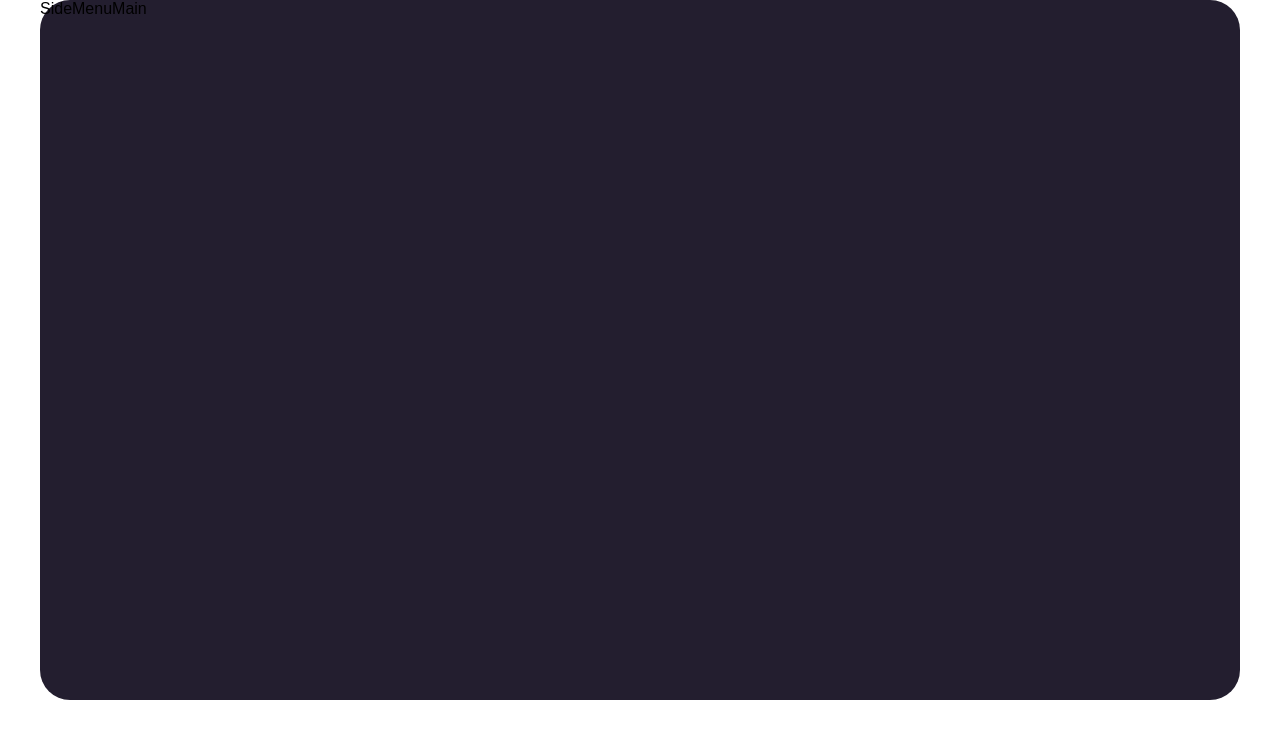
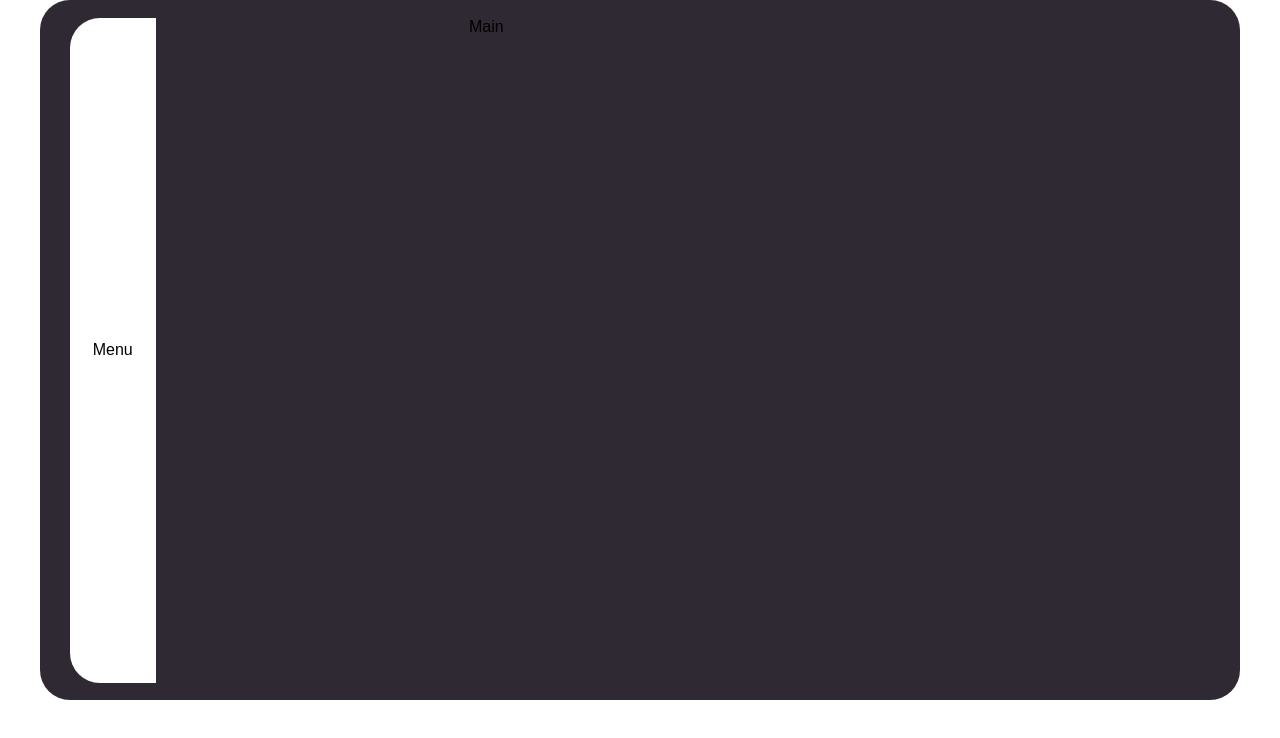
Before and after one commit to kraig-hebert/chat, a React (Create React App) app in the folder client/: page / in a window 1280 px wide. Shown: the top 738 px of the page. Built offline with nearby package versions, Linux system fonts and the light colour scheme.

Commit message:
set up Menu component

```diff
--- a/client/src/components/main/Main.jsx
+++ b/client/src/components/main/Main.jsx
@@ -6,7 +6,7 @@ import { useStyles } from './mainStyles';
 const Main = (props) => {
   const {} = props;
   const classes = useStyles();
-  return <div>Main</div>;
+  return <div className={classes.main}>Main</div>;
 };
 
 Main.propTypes = {};
--- a/client/src/components/main/mainStyles.js
+++ b/client/src/components/main/mainStyles.js
@@ -1,3 +1,9 @@
 import { createUseStyles } from 'react-jss';
 
-export const useStyles = createUseStyles({});
+export const useStyles = createUseStyles({
+  main: {
+    display: 'flex',
+    width: '65%',
+    height: '95%',
+  },
+});
--- a/client/src/components/sideMenu/SideMenu.jsx
+++ b/client/src/components/sideMenu/SideMenu.jsx
@@ -2,11 +2,16 @@ import React from 'react';
 import PropTypes from 'prop-types';
 
 import { useStyles } from './sideMenuStyles';
+import Menu from './menu/Menu';
 
 const SideMenu = (props) => {
   const {} = props;
   const classes = useStyles();
-  return <div>SideMenu</div>;
+  return (
+    <div className={classes.sideMenu}>
+      <Menu />
+    </div>
+  );
 };
 
 SideMenu.propTypes = {};
--- /dev/null
+++ b/client/src/components/sideMenu/menu/Menu.jsx
@@ -0,0 +1,15 @@
+import React from 'react';
+import PropTypes from 'prop-types';
+
+import { useStyles } from './menuStyles';
+
+const Menu = (props) => {
+  const {} = props;
+  const classes = useStyles();
+
+  return <div className={classes.menu}>Menu</div>;
+};
+
+Menu.propTypes = {};
+
+export default Menu;
--- /dev/null
+++ b/client/src/components/sideMenu/menu/menuStyles.js
@@ -0,0 +1,15 @@
+import { createUseStyles } from 'react-jss';
+
+export const useStyles = createUseStyles((theme) => ({
+  menu: {
+    display: 'flex',
+    flexDirection: 'column',
+    justifyContent: 'space-around',
+    alignItems: 'center',
+    width: '25%',
+    height: '100%',
+    borderTopLeftRadius: '30px',
+    borderBottomLeftRadius: '30px',
+    backgroundColor: theme.light.main,
+  },
+}));
--- a/client/src/components/sideMenu/sideMenuStyles.js
+++ b/client/src/components/sideMenu/sideMenuStyles.js
@@ -1,3 +1,9 @@
 import { createUseStyles } from 'react-jss';
 
-export const useStyles = createUseStyles({});
+export const useStyles = createUseStyles({
+  sideMenu: {
+    display: 'flex',
+    width: '30%',
+    height: '95%',
+  },
+});
--- a/client/src/globalStyles.js
+++ b/client/src/globalStyles.js
@@ -22,9 +22,12 @@ export const useStyles = createUseStyles((theme) => ({
   },
   app: {
     display: 'flex',
+    justifyContent: 'space-between',
+    alignItems: 'center',
     width: '1200px',
     height: '700px',
     backgroundColor: theme.mainBG.main,
+    padding: '0 30px',
     borderRadius: '30px',
   },
 }));
--- a/client/src/themes/theme.js
+++ b/client/src/themes/theme.js
@@ -1,6 +1,6 @@
 export const theme = {
   mainBG: {
-    main: 'rgb(35,30,47)',
+    main: 'rgba(35,30,40,.95)',
   },
   dark: {
     main: 'rgb(0,0,0)',
```
